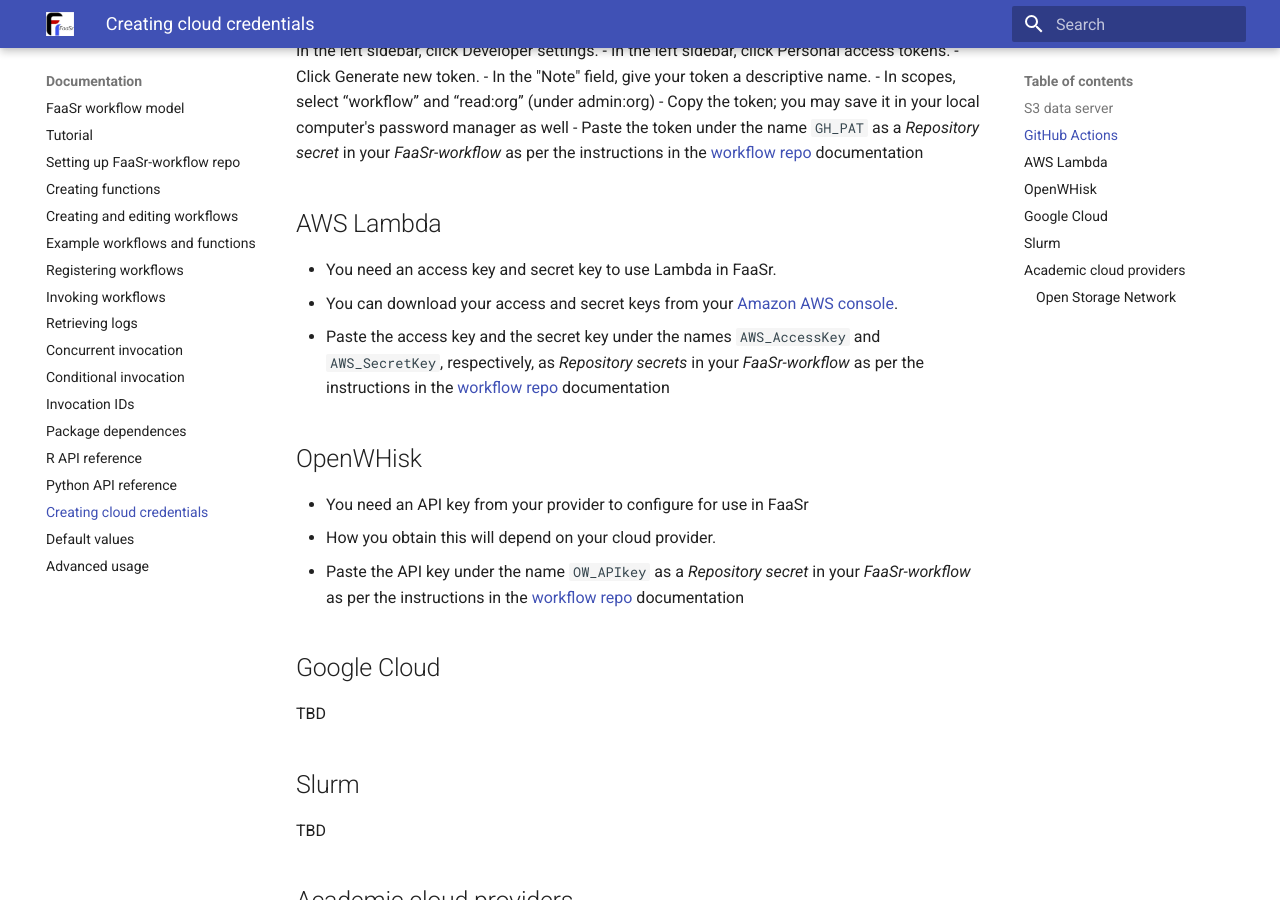
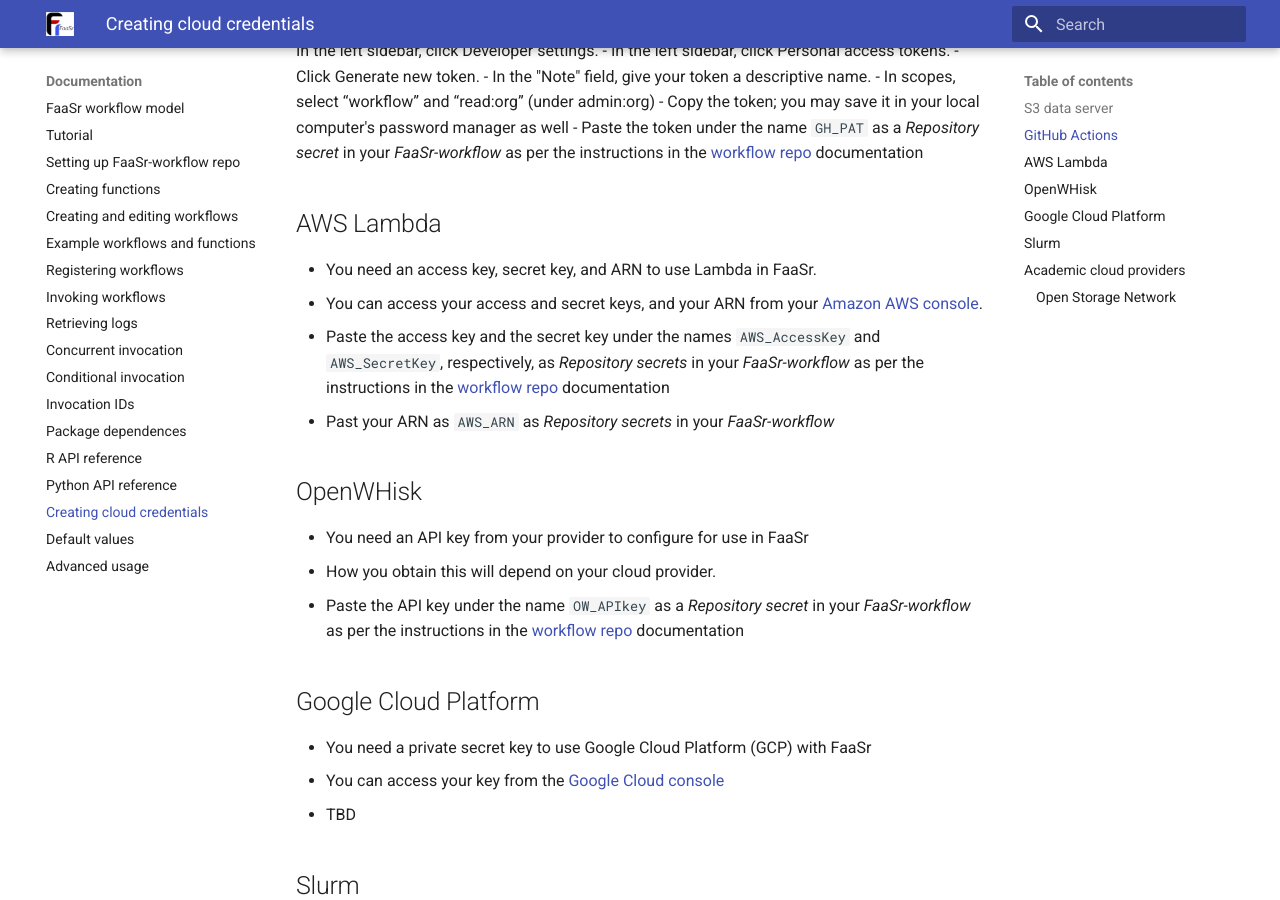
Before and after one commit to nolcut/FaaSr-Docs, an MkDocs documentation site: the page built from docs/credentials.md, in a window 1280 px wide and 900 px high, scrolled down 594 px. Built offline with MkDocs 1.6.1 and Material for MkDocs 9.7.7, drawn with Linux system fonts in a browser that asks for light colours.

Commit message:
minor documentation improvements

```diff
--- a/docs/credentials.md
+++ b/docs/credentials.md
@@ -24,9 +24,11 @@ In summary:
 
 ## AWS Lambda
 
-- You need an access key and secret key to use Lambda in FaaSr.
-- You can download your access and secret keys from your [Amazon AWS console](https://console.aws.amazon.com/console/home).
+- You need an access key, secret key, and ARN to use Lambda in FaaSr.
+- You can access your access and secret keys, and your ARN from your [Amazon AWS console](https://console.aws.amazon.com/console/home).
 - Paste the access key and the secret key under the names `AWS_AccessKey` and `AWS_SecretKey`, respectively, as _Repository secrets_ in your _FaaSr-workflow_ as per the instructions in the [workflow repo] documentation
+- Past your ARN as `AWS_ARN` as _Repository secrets_ in your _FaaSr-workflow_
+
 
 ## OpenWHisk
 
@@ -35,9 +37,11 @@ In summary:
 - Paste the API key under the name `OW_APIkey` as a _Repository secret_ in your _FaaSr-workflow_ as per the instructions in the [workflow repo] documentation
 
 
-## Google Cloud
+## Google Cloud Platform
 
-TBD
+- You need a private secret key to use Google Cloud Platform (GCP) with FaaSr
+- You can access your key from the [Google Cloud console](https://console.cloud.google.com)
+- TBD
 
 ## Slurm
 
```
Also changed, not shown: docs/tutorial.md (+1 -1 lines), docs/workflows.md (+1 -1 lines).
